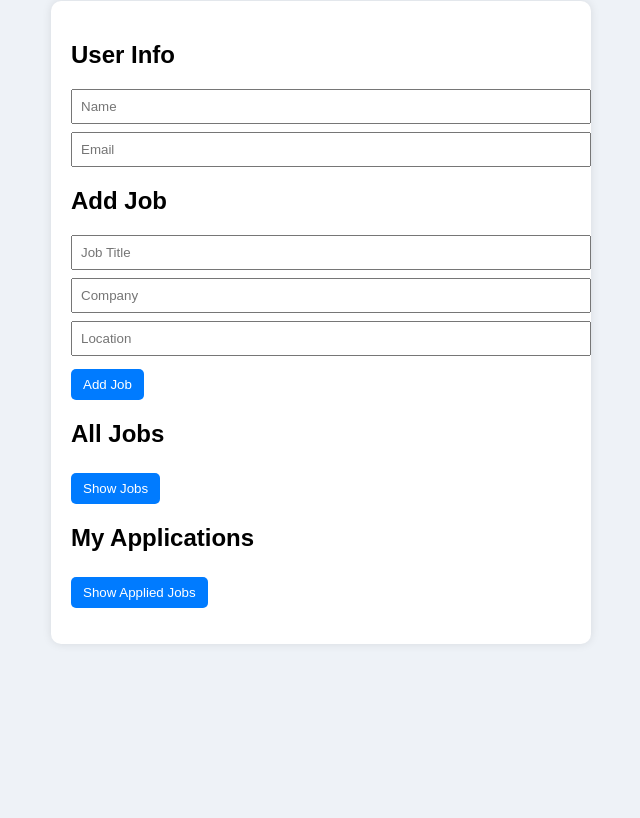
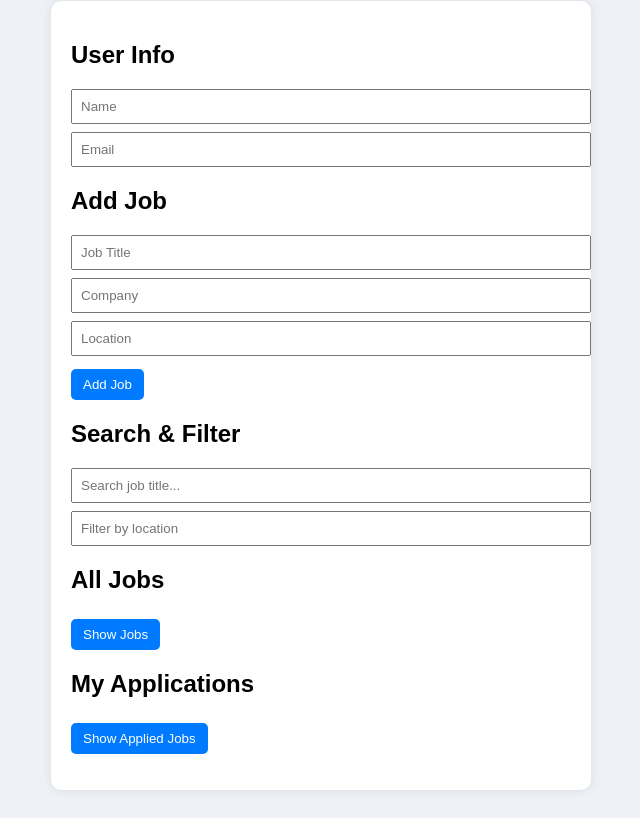
Before and after one commit to gshagun16/placement-portal, a website: page index.html in a window 1280 px wide. Shown: the part 105-923 px from the top of the page, without its empty margins (319-959 px from the left). Before the commit the page ends 800 px from the top, so only its background shows below. Drawn offline with Linux system fonts and the light colour scheme.

Commit message:
Enhance job search functionality in index.html
Added search and filter inputs for job listings.

```diff
--- a/index.html
+++ b/index.html
@@ -10,6 +10,8 @@
 
 <div class="container">
 
+  <p id="msg"></p>
+
   <h2>User Info</h2>
   <input id="name" placeholder="Name">
   <input id="email" placeholder="Email">
@@ -19,6 +21,10 @@
   <input id="company" placeholder="Company">
   <input id="location" placeholder="Location">
   <button onclick="addJob()">Add Job</button>
+
+  <h2>Search & Filter</h2>
+  <input id="search" placeholder="Search job title..." oninput="getJobs()">
+  <input id="filterLocation" placeholder="Filter by location" oninput="getJobs()">
 
   <h2>All Jobs</h2>
   <button onclick="getJobs()">Show Jobs</button>
```
